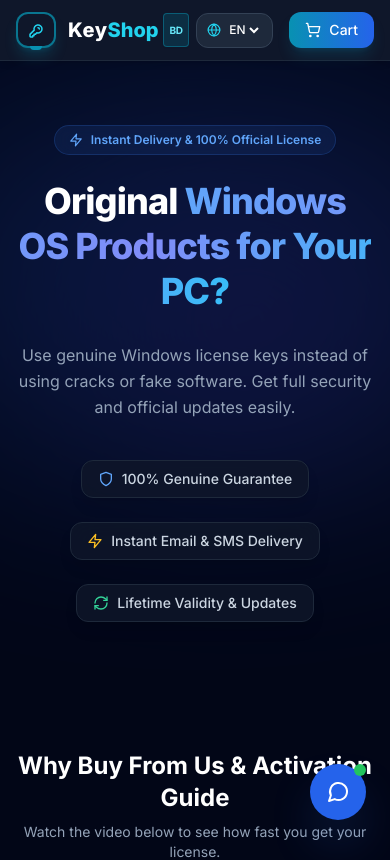
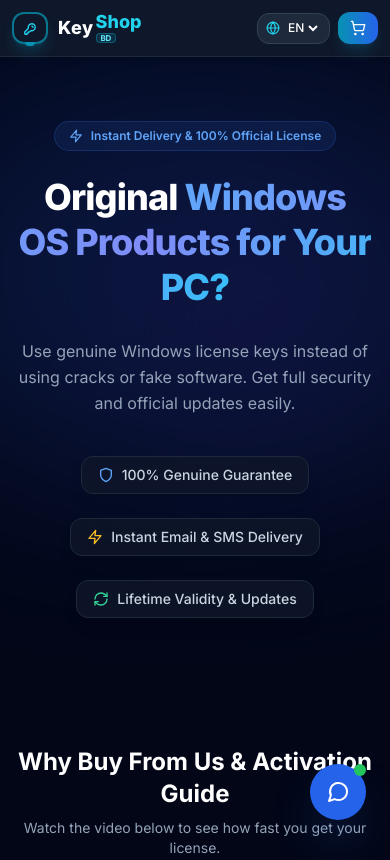
Before and after one commit to Rupes-Chakma/winstore-bd, a React (Vite) app: page / in a window 390 px wide. Shown: the top 860 px of the page. Built offline with nearby package versions, Linux system fonts and the light colour scheme.

Commit message:
logo upaded

```diff
--- a/src/components/layout/Navbar.jsx
+++ b/src/components/layout/Navbar.jsx
@@ -18,19 +18,19 @@
 
   return (
     <nav className="bg-slate-900 text-white sticky top-0 z-50 shadow-md border-b border-slate-800">
-      <div className="max-w-7xl mx-auto px-4 py-3 flex justify-between items-center">
+      <div className="max-w-7xl mx-auto px-3 sm:px-4 py-3 flex justify-between items-center">
         {/* Animated Computer Monitor with Vibrant Glow Logo */}
         <Link
           to="/"
           onClick={handleLogoClick}
-          className="group flex items-center gap-2.5 text-xl font-black tracking-tight transition"
+          className="group flex items-center gap-2 text-lg sm:text-xl font-black tracking-tight transition"
         >
           {/* Outer Computer Monitor Frame with Vivid Cyan/Blue Glow */}
-          <div className="relative w-10 h-9 rounded-xl bg-slate-900 border-2 border-cyan-500/60 flex flex-col items-center justify-center shadow-lg shadow-cyan-500/20 group-hover:border-cyan-400 group-hover:shadow-cyan-400/40 group-hover:scale-105 transition-all duration-300 ease-out">
+          <div className="relative w-9 h-8 sm:w-10 sm:h-9 rounded-xl bg-slate-900 border-2 border-cyan-500/60 flex flex-col items-center justify-center shadow-lg shadow-cyan-500/20 group-hover:border-cyan-400 group-hover:shadow-cyan-400/40 group-hover:scale-105 transition-all duration-300 ease-out shrink-0">
             {/* Screen Inner Area containing the Key Shape */}
             <div className="flex items-center justify-center w-full h-full pt-0.5">
               <svg
-                className="w-4 h-4 text-cyan-400 group-hover:rotate-12 group-hover:scale-110 transition-transform duration-300 ease-in-out"
+                className="w-3.5 h-3.5 sm:w-4 sm:h-4 text-cyan-400 group-hover:rotate-12 group-hover:scale-110 transition-transform duration-300 ease-in-out"
                 fill="none"
                 viewBox="0 0 24 24"
                 stroke="currentColor"
@@ -45,21 +45,25 @@
             </div>
 
             {/* Tiny Computer Stand/Base at the bottom */}
-            <div className="absolute -bottom-1 w-3 h-1 bg-cyan-600 rounded-b group-hover:bg-cyan-400 transition-colors"></div>
+            <div className="absolute -bottom-1 w-2.5 sm:w-3 h-1 bg-cyan-600 rounded-b group-hover:bg-cyan-400 transition-colors"></div>
           </div>
 
-          {/* Typography */}
+          {/* Typography - Fixed for Mobile & Desktop */}
           <div className="flex items-center tracking-normal ml-0.5">
             <span className="text-white font-extrabold tracking-wide">Key</span>
-            <span className="text-cyan-400 font-extrabold">Shop</span>
-            <span className="ml-1 text-[10px] font-bold px-1.5 py-0.5 rounded bg-cyan-500/15 text-cyan-300 border border-cyan-500/35 uppercase tracking-tighter shadow-sm">
-              BD
-            </span>
+            <div className="flex flex-col items-start sm:flex-row sm:items-center ml-0.5">
+              <span className="text-cyan-400 font-extrabold leading-none sm:leading-normal">
+                Shop
+              </span>
+              <span className="text-[8px] sm:text-[10px] font-bold px-1 py-0.2 sm:px-1.5 sm:py-0.5 rounded bg-cyan-500/15 text-cyan-300 border border-cyan-500/35 uppercase tracking-tighter shadow-sm mt-0.5 sm:mt-0 sm:ml-1 leading-none">
+                BD
+              </span>
+            </div>
           </div>
         </Link>
 
         {/* Links, Language Toggle & Cart Icon */}
-        <div className="flex items-center gap-4 md:gap-6">
+        <div className="flex items-center gap-2 sm:gap-4 md:gap-6">
           <Link
             to="/"
             onClick={handleLogoClick}
@@ -69,12 +73,12 @@
           </Link>
 
           {/* 🌐 Language Switcher */}
-          <div className="flex items-center gap-1 bg-slate-800 border border-slate-700 rounded-xl px-2.5 py-1 text-xs hover:border-cyan-500/50 transition-colors">
-            <Globe className="w-3.5 h-3.5 text-cyan-400" />
+          <div className="flex items-center gap-1 bg-slate-800 border border-slate-700 rounded-xl px-2 sm:px-2.5 py-1 text-xs hover:border-cyan-500/50 transition-colors">
+            <Globe className="w-3.5 h-3.5 text-cyan-400 shrink-0" />
             <select
               value={language}
               onChange={(e) => setLanguage(e.target.value)}
-              className="bg-transparent text-white font-medium focus:outline-none cursor-pointer py-1"
+              className="bg-transparent text-white font-medium focus:outline-none cursor-pointer py-0.5 text-xs"
             >
               <option value="English" className="bg-slate-900 text-white">
                 EN
@@ -89,12 +93,12 @@
           <Link
             to="/cart"
             onClick={() => window.scrollTo({ top: 0, behavior: "smooth" })}
-            className="group relative flex items-center gap-2 bg-gradient-to-r from-cyan-600 to-blue-600 hover:from-cyan-500 hover:to-blue-500 px-4 py-2 rounded-xl text-sm font-medium transition-all duration-300 shadow-lg shadow-cyan-600/20 hover:shadow-cyan-500/40 hover:-translate-y-0.5 active:translate-y-0"
+            className="group relative flex items-center gap-1.5 sm:gap-2 bg-gradient-to-r from-cyan-600 to-blue-600 hover:from-cyan-500 hover:to-blue-500 px-3 sm:px-4 py-2 rounded-xl text-xs sm:text-sm font-medium transition-all duration-300 shadow-lg shadow-cyan-600/20 hover:shadow-cyan-500/40 hover:-translate-y-0.5 active:translate-y-0"
           >
-            <ShoppingCart className="w-4 h-4 group-hover:scale-110 transition-transform duration-300" />
-            <span>{t("cart")}</span>
+            <ShoppingCart className="w-4 h-4 group-hover:scale-110 transition-transform duration-300 shrink-0" />
+            <span className="hidden sm:inline">{t("cart")}</span>
             {cart.length > 0 && (
-              <span className="absolute -top-2 -right-2 bg-red-500 text-xs text-white font-bold px-2 py-0.5 rounded-full border-2 border-slate-900 animate-pulse shadow-md">
+              <span className="absolute -top-2 -right-2 bg-red-500 text-[10px] sm:text-xs text-white font-bold px-1.5 sm:px-2 py-0.5 rounded-full border-2 border-slate-900 animate-pulse shadow-md">
                 {cart.length}
               </span>
             )}
```
